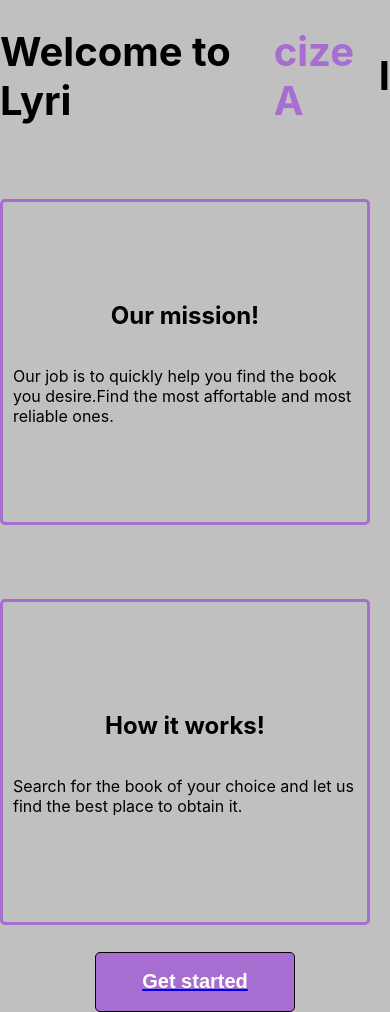
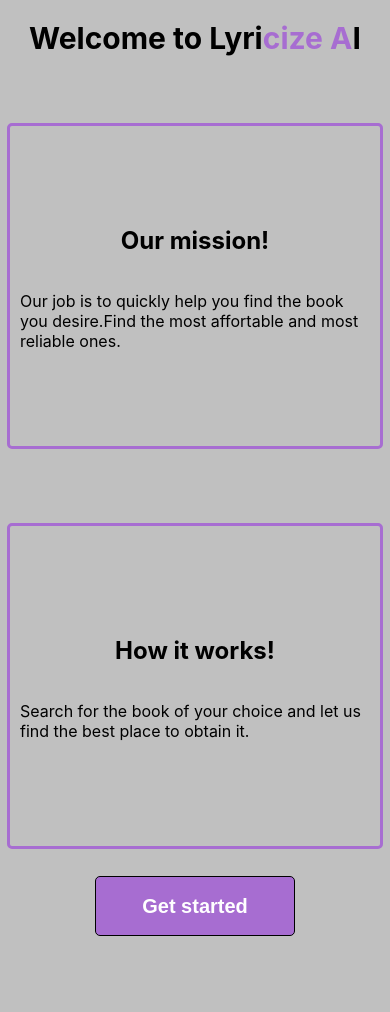
Before and after one commit to VaGamie/lyricistai, a React (Create React App) app in the folder frontend/: page / in a window 390 px wide. After the commit the page ends 936 px from the top, so only its background shows below. Built offline with nearby package versions, Linux system fonts and the light colour scheme.

Commit message:
made the dashboard more responsive and created a 'navbar' branch so I can switch from side bars to top navbars

```diff
--- a/frontend/src/App.scss
+++ b/frontend/src/App.scss
@@ -1,5 +1,5 @@
 $wrapper_width:80%;
-$screen_height: 100vh;
+$screen_height: 100%;
 $size_when_screen_short: 76%;
 $search_input_height: 40px;
 $sidemenue_color: #FFFF; // considering #a76dd1
@@ -402,3 +402,21 @@
         font-size: 24px;
     }
 }
+
+@media (width <= 450px){
+    .webname_sidebar_for_home_page{
+        font-size: 30px;
+    }
+}
+
+@media (width <= 350px){
+    .webname_sidebar_for_home_page{
+        font-size: 20px;
+    }
+}
+
+@media (width <= 250px){
+    .webname_sidebar_for_home_page{
+        font-size: 12px;
+    }
+}
--- a/frontend/src/WebComponents/Home.scss
+++ b/frontend/src/WebComponents/Home.scss
@@ -4,6 +4,8 @@
 body{
     overflow-x: hidden;
     background-color: $rightside_color;
+    align-items: center;
+    justify-items: center;
 }
 
 .get_started_button {
@@ -25,12 +27,20 @@
     align-items: center;
 }
 
+.get_started_a_tag{
+    text-decoration: none;
+
+}
+
+
 // make animation when the button is clicked
 .get_started_button:active{
     background-color: #a76dd1;
     animation: before_animation .9s linear ;
     opacity: 1;
 }
+
+
 
 
 
@@ -61,6 +71,7 @@
     margin-right: 20px;
     top: 10px;
     padding: 10px;
+    // transition: 0.3s ease-in-out;
     border: 3px solid #a76dd1;
     border-radius: 5px;
     justify-content: center;
@@ -74,6 +85,7 @@
     position: relative;
     display: flex;
     flex-direction: column;
+    transition: 0.3s ease-in-out;
     width: 350px;
     height: 300px;
     // put it at the further right of the screen
@@ -103,8 +115,11 @@
 @media (max-width: 800px) {
     .home_page_boxes_div{
         height: 800px;
+        align-items: center;
+        justify-content: center;
     }
     .our_mission_div{
+
         margin-top: 0px;
         margin-bottom: 0px;
     }
@@ -113,3 +128,18 @@
         margin-bottom: 0px;
     }
 }
+
+@media (max-width: 415px) {
+    .our_mission_div{
+        left: 50%;
+        transform: translateX(-50%);
+        margin-top: 0px;
+        margin-bottom: 0px;
+    }
+    .how_it_works_div{
+        // background-color: blue;
+        left: -10px;
+        margin-top: 0px;
+        margin-bottom: 0px;
+    }
+}
--- a/frontend/src/WebComponents/home.js
+++ b/frontend/src/WebComponents/home.js
@@ -34,7 +34,7 @@
           </div>
 
 
-          <a href='/dashboard/search'><button  className='get_started_button'>Get started</button></a>
+          <a className='get_started_a_tag' href='/dashboard/search'><button  className='get_started_button'>Get started</button></a>
 
       </div>
     )
```
